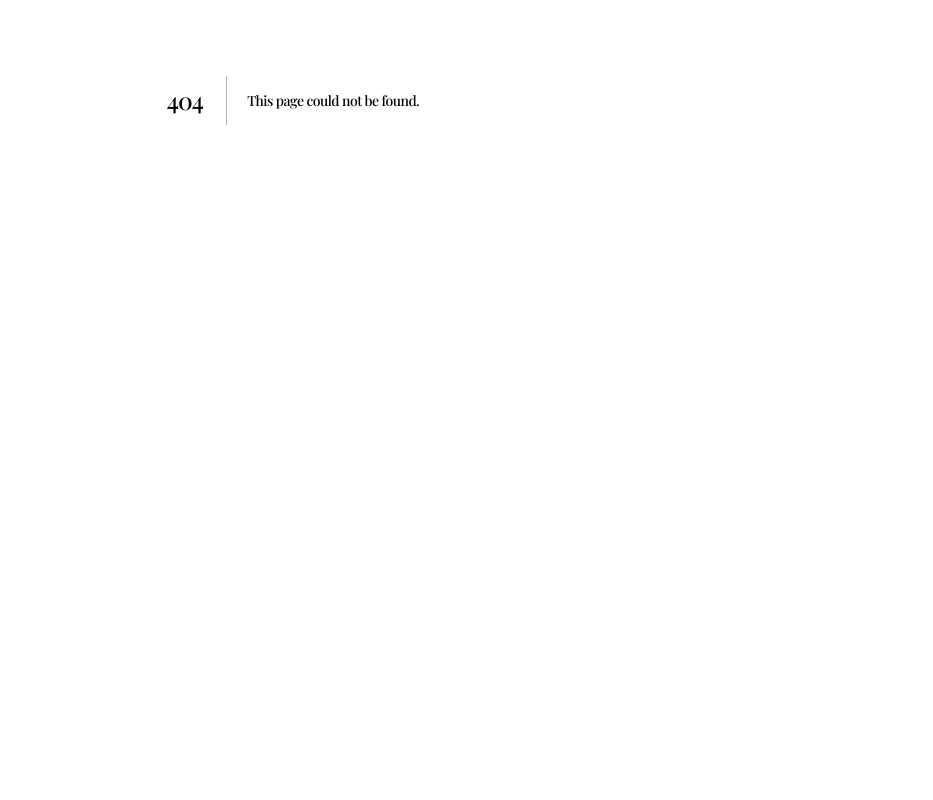
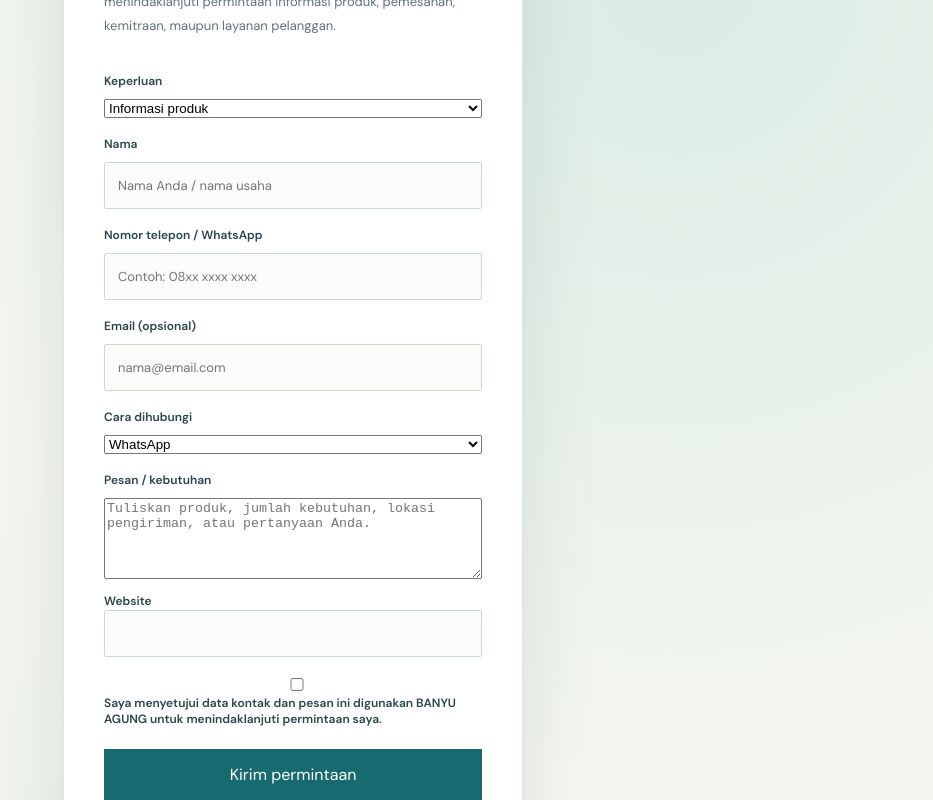
Before and after one commit to akvisomr-eng/BANYU-AGUNG, a Next.js app: page /permintaan in a window 1280 px wide. Before the commit this address had no page. Shown: the part 300-1100 px from the top of the page, without its empty margins (347-1280 px from the left). Before the commit the page ends 800 px from the top, so only its background shows below. Built offline with nearby package versions, Linux system fonts and the light colour scheme; no server answers; a web font is replaced by a local one.

Commit message:
feat: add customer inquiry form

```diff
--- /dev/null
+++ b/src/app/permintaan/page.tsx
@@ -0,0 +1,84 @@
+import Link from "next/link";
+import { createInquiry } from "./actions";
+
+export const metadata = {
+  title: "Kirim Permintaan | BANYU AGUNG",
+  description: "Hubungi tim BANYU AGUNG untuk informasi produk, pemesanan, kemitraan, dan layanan pelanggan.",
+};
+
+export default async function InquiryPage({
+  searchParams,
+}: {
+  searchParams: Promise<{ sent?: string; error?: string; jenis?: string }>;
+}) {
+  const params = await searchParams;
+  const initialType = params.jenis === "kemitraan" ? "partnership" : "product_info";
+
+  return (
+    <main className="authPage">
+      <section className="authCard inquiryCard">
+        <Link href="/" className="authBrand">BANYU <span>AGUNG</span></Link>
+        <p className="novemberSectionNumber">LAYANAN PELANGGAN / JOLOTUNDO</p>
+        <h1>Kami siap mendengarkan.</h1>
+        <p className="authIntro">Sampaikan kebutuhan Anda. Tim BANYU AGUNG dapat menindaklanjuti permintaan informasi produk, pemesanan, kemitraan, maupun layanan pelanggan.</p>
+
+        {params.sent === "1" && (
+          <p className="authSuccess" role="status">Permintaan berhasil dikirim. Tim BANYU AGUNG akan menindaklanjuti melalui kontak yang Anda pilih.</p>
+        )}
+        {params.error === "invalid" && (
+          <p className="authError" role="alert">Periksa kembali isian, nomor telepon, pesan, dan persetujuan privasi.</p>
+        )}
+        {params.error === "rate" && (
+          <p className="authError" role="alert">Permintaan serupa baru saja diterima. Silakan tunggu beberapa menit sebelum mengirim kembali.</p>
+        )}
+        {params.error === "save" && (
+          <p className="authError" role="alert">Permintaan belum dapat disimpan. Silakan coba kembali atau hubungi kami melalui WhatsApp.</p>
+        )}
+
+        <form action={createInquiry} className="authForm inquiryForm">
+          <label htmlFor="inquiry_type">Keperluan</label>
+          <select id="inquiry_type" name="inquiry_type" defaultValue={initialType} required>
+            <option value="product_info">Informasi produk</option>
+            <option value="order">Pemesanan / permintaan penawaran</option>
+            <option value="partnership">Kemitraan / distribusi</option>
+            <option value="complaint">Layanan pelanggan / keluhan</option>
+            <option value="other">Lainnya</option>
+          </select>
+
+          <label htmlFor="contact_name">Nama</label>
+          <input id="contact_name" name="contact_name" required minLength={2} maxLength={120} autoComplete="name" placeholder="Nama Anda / nama usaha" />
+
+          <label htmlFor="phone">Nomor telepon / WhatsApp</label>
+          <input id="phone" name="phone" required minLength={8} maxLength={24} inputMode="tel" autoComplete="tel" placeholder="Contoh: 08xx xxxx xxxx" />
+
+          <label htmlFor="email">Email (opsional)</label>
+          <input id="email" name="email" type="email" maxLength={254} autoComplete="email" placeholder="nama@email.com" />
+
+          <label htmlFor="preferred_contact">Cara dihubungi</label>
+          <select id="preferred_contact" name="preferred_contact" defaultValue="whatsapp" required>
+            <option value="whatsapp">WhatsApp</option>
+            <option value="phone">Telepon</option>
+            <option value="email">Email</option>
+          </select>
+
+          <label htmlFor="message">Pesan / kebutuhan</label>
+          <textarea id="message" name="message" required minLength={10} maxLength={2000} rows={5} placeholder="Tuliskan produk, jumlah kebutuhan, lokasi pengiriman, atau pertanyaan Anda." />
+
+          <div className="inquiryHoneypot" aria-hidden="true">
+            <label htmlFor="website">Website</label>
+            <input id="website" name="website" tabIndex={-1} autoComplete="off" />
+          </div>
+
+          <label className="inquiryConsent">
+            <input type="checkbox" name="consent" required />
+            <span>Saya menyetujui data kontak dan pesan ini digunakan BANYU AGUNG untuk menindaklanjuti permintaan saya.</span>
+          </label>
+          <button className="primary authSubmit" type="submit">Kirim permintaan</button>
+        </form>
+
+        <p className="inquiryPrivacy">Data permintaan disimpan secara terbatas untuk tindak lanjut layanan. Jangan kirim kata sandi, data pembayaran, atau informasi pribadi sensitif.</p>
+        <p className="authFoot"><Link href="/">← Kembali ke website</Link> · Perlu bantuan langsung? <a href="https://wa.me/6285136522392" target="_blank" rel="noreferrer">Hubungi WhatsApp</a></p>
+      </section>
+    </main>
+  );
+}
```
